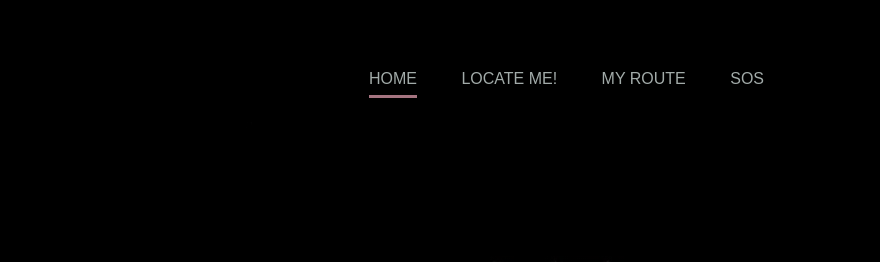
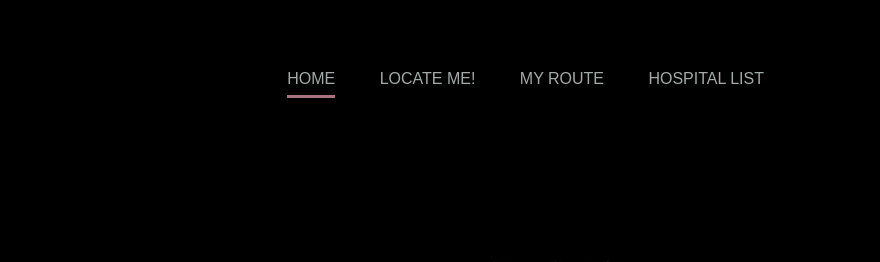
Before and after one commit to sonyanyanya/pawwfrnd, a website: page index.html in a window 1280 px wide. Shown: the top 262 px of the page, 400-1280 px from the left. Drawn offline with Linux system fonts and the light colour scheme.

Commit message:
Update index.html

```diff
--- a/index.html
+++ b/index.html
@@ -17,7 +17,7 @@
                 </li>
                 <li><a href="locate.html">Locate Me!</a></li>
                 <li><a href="movements.html">My Route</a></li>
-                <li><a href="sos.html">SOS</a></li>
+                <li><a href="sos.html">Hospital List</a></li>
             </ul>
         </div>
         <div class="content">
```
